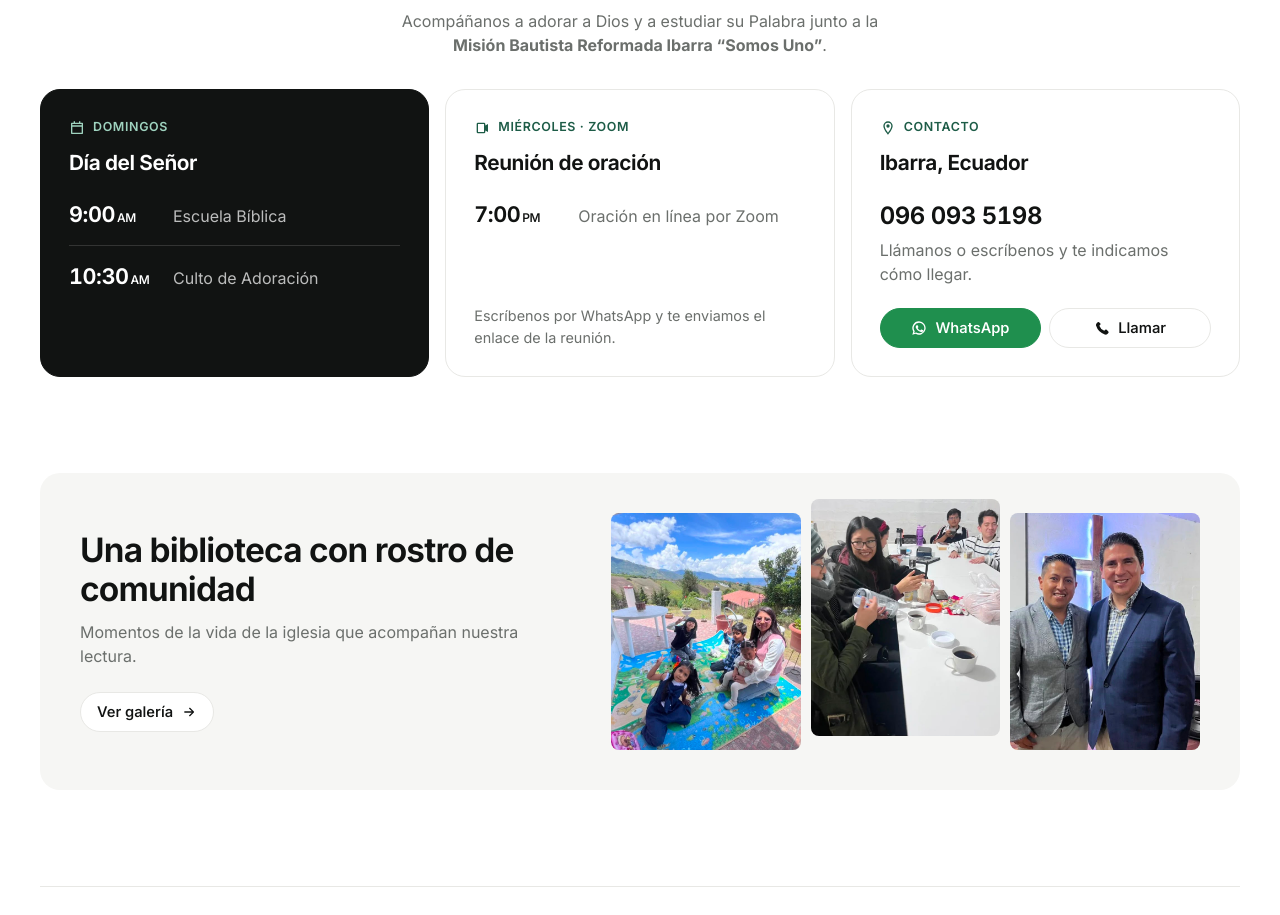
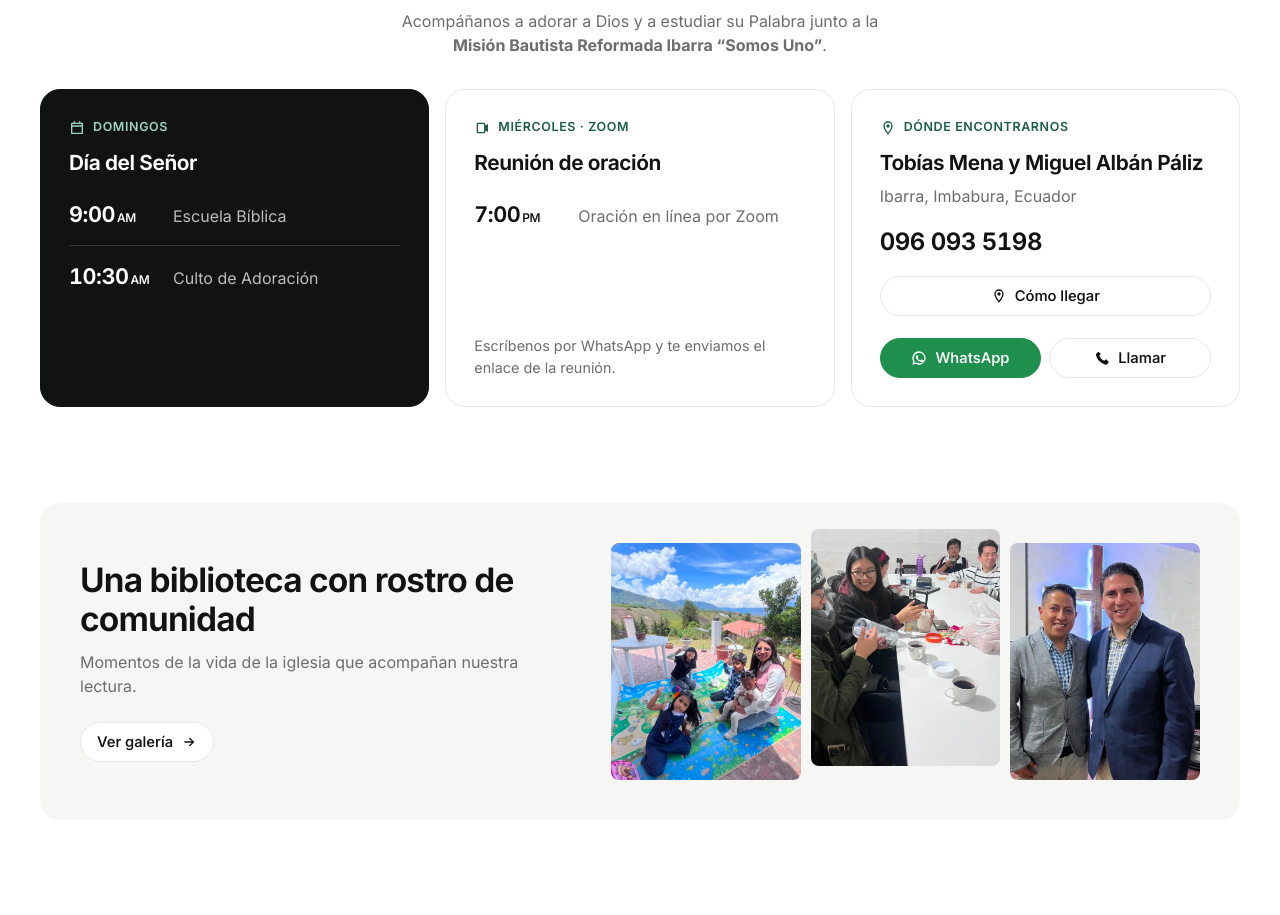
Before and after one commit to JoanDaniel18/Biblioteca, a plain HTML site: page docs/index.html in a window 1280 px wide. Shown: the part 6624-7539 px from the top of the page. Drawn offline with Linux system fonts and the light colour scheme.

Commit message:
Agregar dirección de la iglesia y botón Cómo llegar
Tobías Mena y Miguel Albán Páliz, Ibarra; enlace a Google Maps.

Co-Authored-By: Claude Opus 5.5 <noreply@anthropic.com>

```diff
--- a/docs/index.html
+++ b/docs/index.html
@@ -393,7 +393,9 @@
       font-variant-numeric: tabular-nums;
     }
 
-    .place { margin: 0; color: var(--muted); }
+    .place { margin: -14px 0 16px; color: var(--muted); }
+    .visit-card .phone { margin-bottom: 0; }
+    .map-btn { margin-top: 16px; }
 
     .visit-actions { display: flex; flex-wrap: wrap; gap: 8px; margin-top: auto; padding-top: 22px; }
     .visit-actions .btn { flex: 1; }
@@ -508,11 +510,15 @@
         <article class="visit-card">
           <span class="visit-label">
             <svg width="16" height="16" viewBox="0 0 24 24" aria-hidden="true"><path fill="currentColor" d="M12 2a7 7 0 0 1 7 7c0 5.2-7 13-7 13S5 14.2 5 9a7 7 0 0 1 7-7Zm0 2a5 5 0 0 0-5 5c0 3.2 3.4 8 5 10 1.6-2 5-6.8 5-10a5 5 0 0 0-5-5Zm0 2.5a2.5 2.5 0 1 1 0 5 2.5 2.5 0 0 1 0-5Z"/></svg>
-            Contacto
+            Dónde encontrarnos
           </span>
-          <h3>Ibarra, Ecuador</h3>
+          <h3>Tobías Mena y Miguel Albán Páliz</h3>
+          <p class="place">Ibarra, Imbabura, Ecuador</p>
           <a class="phone" href="tel:+593960935198">096 093 5198</a>
-          <p class="place">Llámanos o escríbenos y te indicamos cómo llegar.</p>
+          <a class="btn map-btn" href="https://www.google.com/maps/search/?api=1&amp;query=Tob%C3%ADas%20Mena%20y%20Miguel%20Alb%C3%A1n%20P%C3%A1liz%2C%20Ibarra%2C%20Ecuador" target="_blank" rel="noopener">
+            <svg width="16" height="16" viewBox="0 0 24 24" aria-hidden="true"><path fill="currentColor" d="M12 2a7 7 0 0 1 7 7c0 5.2-7 13-7 13S5 14.2 5 9a7 7 0 0 1 7-7Zm0 2a5 5 0 0 0-5 5c0 3.2 3.4 8 5 10 1.6-2 5-6.8 5-10a5 5 0 0 0-5-5Zm0 2.5a2.5 2.5 0 1 1 0 5 2.5 2.5 0 0 1 0-5Z"/></svg>
+            Cómo llegar
+          </a>
           <div class="visit-actions">
             <a class="btn whatsapp" href="https://wa.me/593960935198?text=Hola%2C%20quisiera%20informaci%C3%B3n%20sobre%20la%20Misi%C3%B3n%20Bautista%20Reformada%20Ibarra%20%E2%80%9CSomos%20Uno%E2%80%9D." target="_blank" rel="noopener">
               <svg width="16" height="16" viewBox="0 0 24 24" aria-hidden="true"><path fill="currentColor" d="M12 2a10 10 0 0 0-8.6 15.1L2 22l5-1.3A10 10 0 1 0 12 2Zm0 2a8 8 0 1 1-4.1 14.9l-.3-.2-2.8.7.8-2.7-.2-.3A8 8 0 0 1 12 4Zm-3.3 4c-.2 0-.5 0-.7.3-.3.3-.9.9-.9 2.2s1 2.6 1.1 2.7c.1.2 1.9 3 4.7 4.1 2.3.9 2.8.7 3.3.7.5-.1 1.6-.7 1.8-1.3.2-.6.2-1.2.2-1.3-.1-.1-.3-.2-.6-.3l-1.8-.9c-.3-.1-.5-.1-.7.1l-.8 1c-.1.2-.3.2-.6.1-.3-.1-1.1-.4-2.1-1.3-.8-.7-1.3-1.5-1.4-1.8-.2-.3 0-.4.1-.6l.4-.5.3-.5v-.5l-.8-2c-.2-.5-.4-.5-.6-.5h-.5Z"/></svg>
```
